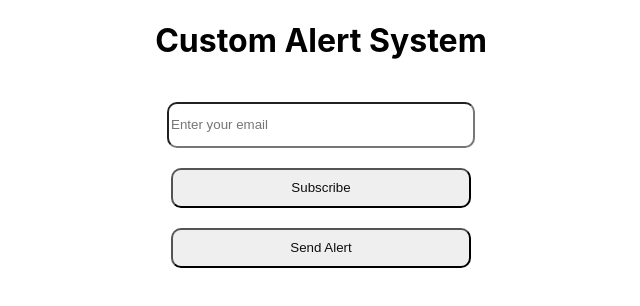
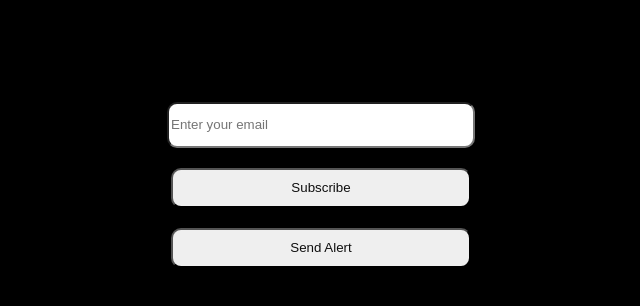
Before and after one commit to anuj112003/custon-aleart-system, a React (Create React App) app in the folder client/: page / in a window 1280 px wide. Shown: the top 306 px of the page, without its empty margins (319-959 px from the left). Built offline with nearby package versions, Linux system fonts and the light colour scheme.

Commit message:
Update App.css

```diff
--- a/client/src/App.css
+++ b/client/src/App.css
@@ -1,5 +1,5 @@
 .body{
-  background-color:#f1f5f90d;
+  background-color:#000;
   height: 800px;
 }
 .container{
```
